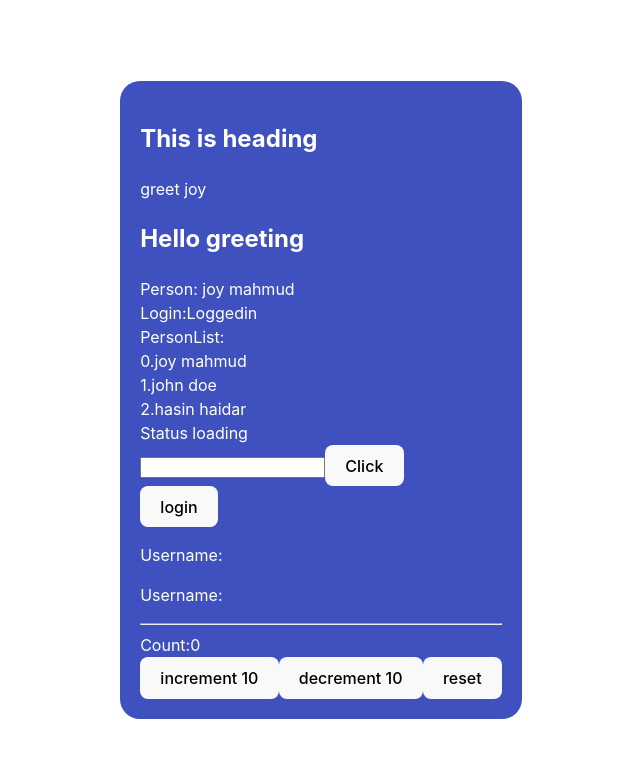
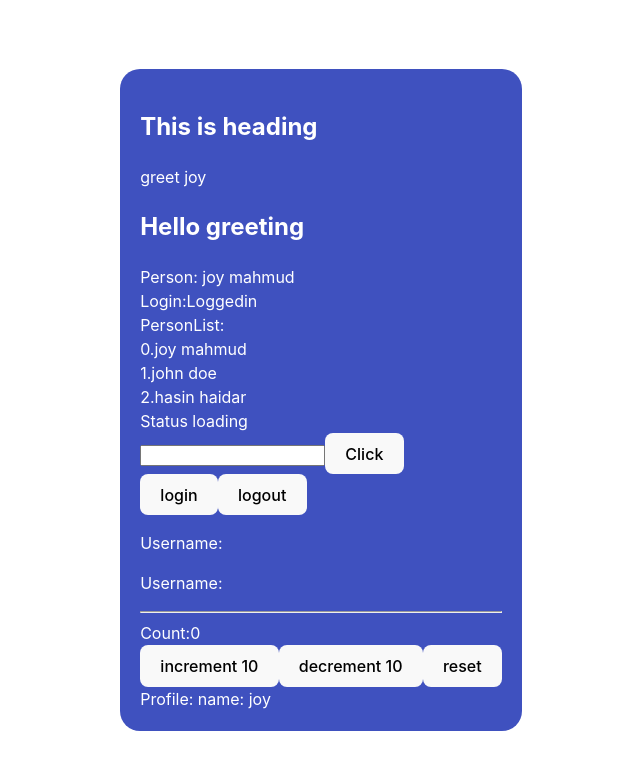
Before and after one commit to joy-mahmud/react-typescript-demo, a React (Vite) app: page / in a window 1280 px wide. Shown: the top 770 px of the page, without its empty margins (319-959 px from the left). Built offline with nearby package versions, Linux system fonts and the light colour scheme.

Commit message:
ts component props

```diff
--- a/src/App.tsx
+++ b/src/App.tsx
@@ -9,6 +9,9 @@ import Greet from "./components/Greet"
 import Container from "./components/Container"
 import User from "./components/User"
 import Counter from "./components/Counter"
+import UserContextProvider from "./context/UserContextProvider"
+import Private from "./components/Private"
+import Profile from "./components/Profile"
 
 
 function App() {
@@ -27,8 +30,8 @@ function App() {
 
   return (
 
-    <>
-      <Container styles={{ backgroundColor: '#ddd', padding: 20, borderRadius: 20 }}>
+    <UserContextProvider>
+      <Container styles={{ padding: 20, borderRadius: 20 }}>
         <Heading>This is heading</Heading>
         <Greet name='joy'>
           <Heading>Hello greeting</Heading>
@@ -44,9 +47,12 @@ function App() {
         <div>
           <Counter></Counter>
         </div>
+        <div>
+          <Private isLoggedIn={true} component={Profile}></Private>
+        </div>
       </Container>
 
-    </>
+    </UserContextProvider>
   )
 }
 
--- /dev/null
+++ b/src/components/Login.tsx
@@ -0,0 +1,9 @@
+
+
+function Login() {
+    return (
+        <div>Login</div>
+    )
+}
+
+export default Login
--- /dev/null
+++ b/src/components/Private.tsx
@@ -0,0 +1,20 @@
+import Login from "./Login"
+import { profileProps } from "./Profile"
+
+
+type privateProps = {
+    isLoggedIn: boolean,
+    component: React.ComponentType<profileProps>
+}
+
+function Private({ isLoggedIn, component: Component }: privateProps) {
+
+    if (isLoggedIn) {
+        return <Component name="joy"></Component>
+    } else {
+        return <Login></Login>
+    }
+
+}
+
+export default Private
--- /dev/null
+++ b/src/components/Profile.tsx
@@ -0,0 +1,11 @@
+export type profileProps = {
+    name: string
+}
+
+function Profile({ name }: profileProps) {
+    return (
+        <div>Profile: name: {name}</div>
+    )
+}
+
+export default Profile
--- a/src/components/User.tsx
+++ b/src/components/User.tsx
@@ -1,27 +1,46 @@
-import { useState } from "react"
-type userType = {
-    name: string,
-    email: string
-}
+// import { useState } from "react"
+// type userType = {
+//     name: string,
+//     email: string
+// }
+
+import { useContext } from "react"
+import { UserContext } from "../context/UserContext"
 
 function User() {
-    const [user, setUser] = useState<userType | null>(null)
+    // const [user, setUser] = useState<userType | null>(null)
     //const [user, setUser] = useState<userType>({} as userType)
+    const userContext = useContext(UserContext)
     const handleLogin = () => {
-        setUser(
-            {
-                name: 'joy',
-                email: 'joy@gmail.com'
-            }
-        )
+        // setUser(
+        //     {
+        //         name: 'joy',
+        //         email: 'joy@gmail.com'
+        //     }
+        // )
+
+        console.log(userContext)
+        userContext?.setUser({
+            name: 'joy',
+            email: 'joy@gmail.com'
+        })
+
+    }
+    const handleLogout = () => {
+        if (userContext) {
+            userContext.setUser(null)
+        }
     }
     return (
         <div>
             <button onClick={handleLogin}>login</button>
-            <p>Username:{user?.name}</p>
+            <button onClick={handleLogout}>logout</button>
+            {/* <p>Username:{user?.name}</p> */}
             {/* <p>Username:{user.name}</p> when used type assertion */}
 
-            <p>Username:{user?.email}</p>
+            {/* <p>Username:{user?.email}</p> */}
+            <p>Username:{userContext?.user?.name}</p>
+            <p>Username:{userContext?.user?.email}</p>
 
         </div>
     )
--- /dev/null
+++ b/src/context/UserContext.tsx
@@ -0,0 +1,14 @@
+import React, { createContext } from 'react'
+export type AuthUserType = {
+    name: string,
+    email: string
+}
+export type UserContextType = {
+    user: AuthUserType | null,
+    setUser: React.Dispatch<React.SetStateAction<AuthUserType | null>>
+}
+export const UserContext = createContext<UserContextType>({} as UserContextType) //this approach is called type assertion
+
+export type UserContextProviderProps = {
+    children: React.ReactNode
+}
--- /dev/null
+++ b/src/context/UserContextProvider.tsx
@@ -0,0 +1,13 @@
+import { useState } from "react"
+import { AuthUserType, UserContext, UserContextProviderProps } from "./UserContext"
+
+function UserContextProvider({ children }: UserContextProviderProps) {
+    const [user, setUser] = useState<AuthUserType | null>(null)
+    return (
+        <UserContext.Provider value={{ user, setUser }}>
+            {children}
+        </UserContext.Provider >
+    )
+}
+
+export default UserContextProvider
```
